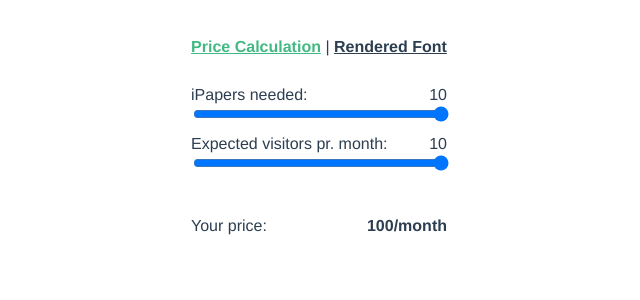
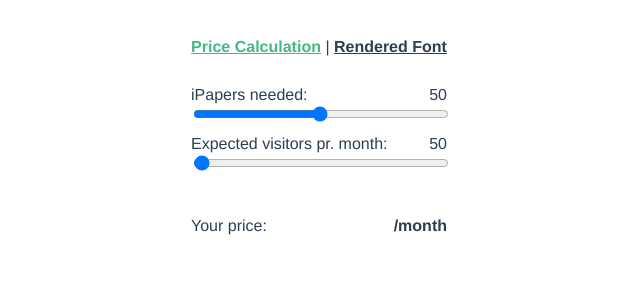
Before and after one commit to steffenpedersen/code-challenge, a Vue app: page / in a window 1280 px wide. Shown: the top 300 px of the page, without its empty margins (321-961 px from the left). Built offline with nearby package versions, Linux system fonts and the light colour scheme.

Commit message:
Add a few calculations on price

```diff
--- a/src/views/PriceCalculation.vue
+++ b/src/views/PriceCalculation.vue
@@ -12,8 +12,8 @@
         type="range"
         name="items"
         price
-        min="0"
-        max="10"
+        min="1"
+        max="100"
         v-on:change="calculateResult()"
       />
 
@@ -27,8 +27,8 @@
         id="visitors"
         type="range"
         name="price"
-        min="0"
-        max="10"
+        min="1"
+        max="20000"
         v-on:change="calculateResult(this)"
       />
     </form>
@@ -57,8 +57,41 @@ export default {
       getIpapers.innerHTML = inputIpapers.value;
       getVisitors.innerHTML = inputVisitors.value;
 
-      getResults.innerHTML =
-        document.costing.items.value * document.costing.price.value;
+      if (inputIpapers.value <= 5) {
+        let price = 5;
+        inputVisitors.setAttribute("min", "2000");
+
+        getResults.innerHTML = document.costing.items.value * price;
+      }
+
+      if (inputIpapers.value > 5 && inputIpapers.value <= 10) {
+        let price = 2;
+        inputVisitors.setAttribute("min", "1000");
+
+        getResults.innerHTML = document.costing.items.value * price;
+      }
+
+      // If 1-5
+      // iPaper = €5
+      // Visitors = min. 2000
+
+      // If 6-10
+      // iPaper = €2
+      // Visitors = min. 1000
+
+      // If 11-25
+      // iPaper = €1
+      // Visitors = min. 250
+
+      // If 1-5
+      // iPaper = €5
+      // Visitors = min. 2000
+
+      // If extra visitors
+
+      // 1-10k: €1.5 pr. 1000
+      // 11k-50k: €1 pr. 1000
+      // 51k-100k: €0.75 pr. 1000
     }
   },
   mounted() {
```
